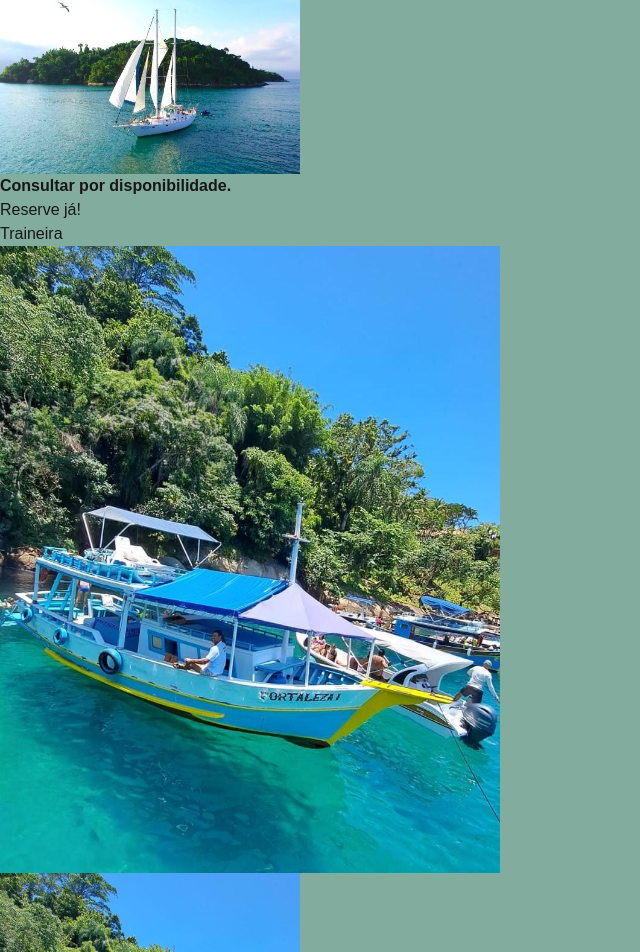
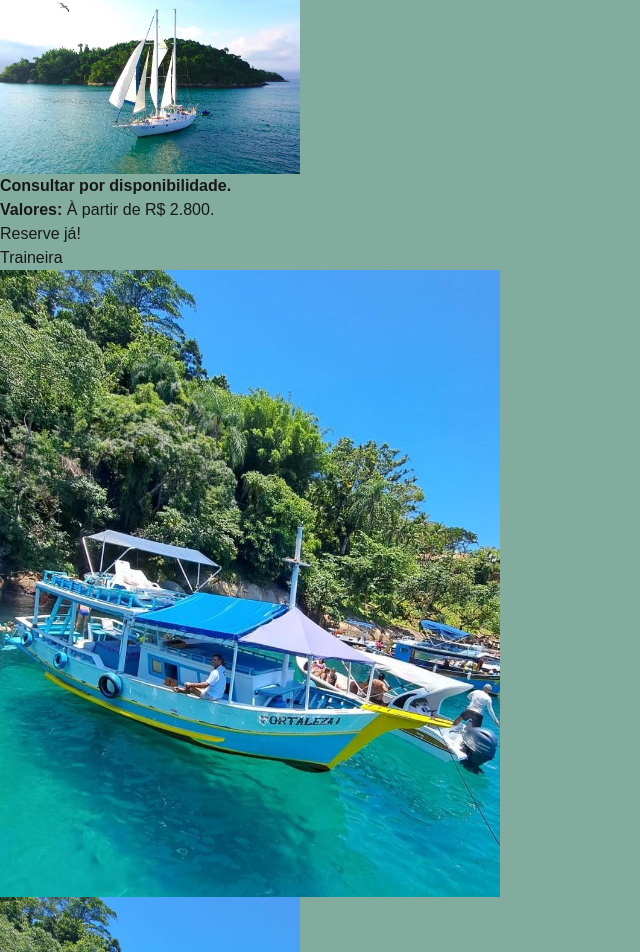
Before and after one commit to fabiosachetto/spa-roteiro-paraty, a Next.js app in the folder roteiro-paraty/: page /privativos in a window 1280 px wide. Shown: the part 3913-4865 px from the top of the page, without its empty margins (0-640 px from the left). Built offline with nearby package versions, Linux system fonts and the light colour scheme.

Commit message:
alteração em escunas e privativos

```diff
--- a/roteiro-paraty/src/app/privativos/page.tsx
+++ b/roteiro-paraty/src/app/privativos/page.tsx
@@ -8,7 +8,13 @@ export default function Privativo() {
       <h2 className="text-4xl uppercase">Privativos</h2>
       {infosPrivativos.map((infoPrivativo, index) => {
         return (
-          <div key={infoPrivativo.titulo} className={`pt-7 ${index !== infosPrivativos.length - 1 ? "py-7 border-b border-double border-b-white" : ''}`}>
+          <div
+            key={infoPrivativo.titulo}
+            className={`pt-7 ${
+              index !== infosPrivativos.length - 1
+                ? "py-7 border-b border-double border-b-white"
+                : ""
+            }`}>
             {/* <div className="pb-7"> */}
             <h3 className="text-2xl mb-5 uppercase font-bold">
               {infoPrivativo.titulo}
@@ -32,18 +38,27 @@ export default function Privativo() {
               />
             </div>
 
-            <p className="mb-6"><strong>{infoPrivativo.roteiro}</strong></p>
+            <p className="mb-6">
+              <strong>{infoPrivativo.roteiro}</strong>
+            </p>
 
             {infoPrivativo.servicos && (
-              <p className="mb-6"><strong>Disponibilizamos:</strong> {infoPrivativo.servicos}</p>
+              <p className="mb-6">
+                <strong>Disponibilizamos:</strong> {infoPrivativo.servicos}
+              </p>
             )}
 
             {infoPrivativo.valor && (
-              <p><strong>Valores:</strong> À partir de {infoPrivativo.valor} (Capacidade para até 7 pessoas.)</p>
+              <p>
+                <strong>Valores:</strong> À partir de {infoPrivativo.valor}
+              </p>
             )}
 
             <div className="mt-5">
-              <Link href={infoPrivativo.contato} target="_blank" className="transition delay-150 duration-300 ease-in-out uppercase font-bold py-2 px-6 lg:px-12 rounded-full cursor-pointer bg-[#0CC0DF] hover:bg-blue-500">
+              <Link
+                href={infoPrivativo.contato}
+                target="_blank"
+                className="transition delay-150 duration-300 ease-in-out uppercase font-bold py-2 px-6 lg:px-12 rounded-full cursor-pointer bg-[#0CC0DF] hover:bg-blue-500">
                 Reserve já!
               </Link>
             </div>
@@ -52,4 +67,4 @@ export default function Privativo() {
       })}
     </section>
   );
-};
+}
--- a/roteiro-paraty/src/data/infosPrivativos.json
+++ b/roteiro-paraty/src/data/infosPrivativos.json
@@ -1,38 +1,38 @@
 [
   {
-    "titulo":         "Lancha",
-    "imagem":         "lancha.png",
-    "alt_title":      "Lancha Privativa: Roteiros e horários definidos pelo cliente.",
-    "roteiro":        "Roteiros e horários definidos pelo cliente.",
-    "servicos":       "Churrasqueira, cooler, gelo, água, frutas, flutuadores e snorkel.",
-    "valor":          "R$ 1.500",
-    "contato":        "https://api.whatsapp.com/send?phone=5524992779411&text=Olá,%20vim%20do%20site%20e%20tenho%20interesse%20no%20passeio%20Privativo%20de%20Lancha."
+    "titulo": "Lancha",
+    "imagem": "lancha.png",
+    "alt_title": "Lancha Privativa: Roteiros e horários definidos pelo cliente.",
+    "roteiro": "Roteiros e horários definidos pelo cliente.",
+    "servicos": "Churrasqueira, cooler, gelo, água, frutas, flutuadores e snorkel.",
+    "valor": "R$ 1.500 (Capacidade para até 7 pessoas.)",
+    "contato": "https://api.whatsapp.com/send?phone=5524992779411&text=Olá,%20vim%20do%20site%20e%20tenho%20interesse%20no%20passeio%20Privativo%20de%20Lancha."
   },
   {
-    "titulo":         "Veleiro",
-    "imagem":         "veleiro.png",
-    "alt_title":      "Veleiro Privativo: Roteiros e horários definidos pelo cliente.",
-    "roteiro":        "Consultar por disponibilidade.",
-    "servicos":       "",
-    "valor":          "",
-    "contato":        "https://api.whatsapp.com/send?phone=5524992779411&text=Olá,%20vim%20do%20site%20e%20tenho%20interesse%20no%20passeio%20Privativo%20de%20Veleiro."
+    "titulo": "Veleiro",
+    "imagem": "veleiro.png",
+    "alt_title": "Veleiro Privativo: Roteiros e horários definidos pelo cliente.",
+    "roteiro": "Consultar por disponibilidade.",
+    "servicos": "",
+    "valor": "R$ 2.800.",
+    "contato": "https://api.whatsapp.com/send?phone=5524992779411&text=Olá,%20vim%20do%20site%20e%20tenho%20interesse%20no%20passeio%20Privativo%20de%20Veleiro."
   },
   {
-    "titulo":         "Traineira",
-    "imagem":         "traineira.jpeg",
-    "alt_title":      "Traineira Privativa: Roteiros e horários definidos pelo cliente.",
-    "roteiro":        "Roteiros e horários definidos pelo cliente.",
-    "servicos":       "Churrasqueira, cooler, gelo, água, frutas, flutuadores, snorkel e ducha de água doce.",
-    "valor":          "R$ 1.000",
-    "contato":        "https://api.whatsapp.com/send?phone=5524992779411&text=Olá,%20vim%20do%20site%20e%20tenho%20interesse%20no%20passeio%20Privativo%20de%20Traineira."
+    "titulo": "Traineira",
+    "imagem": "traineira.jpeg",
+    "alt_title": "Traineira Privativa: Roteiros e horários definidos pelo cliente.",
+    "roteiro": "Roteiros e horários definidos pelo cliente.",
+    "servicos": "Churrasqueira, cooler, gelo, água, frutas, flutuadores, snorkel e ducha de água doce.",
+    "valor": "R$ 1.000 (Capacidade para até 7 pessoas.)",
+    "contato": "https://api.whatsapp.com/send?phone=5524992779411&text=Olá,%20vim%20do%20site%20e%20tenho%20interesse%20no%20passeio%20Privativo%20de%20Traineira."
   },
   {
-    "titulo":         "Roteiros Personalizados",
-    "imagem":         "roteiros-personalizados.png",
-    "alt_title":      "Conheça Nossos Roteiros de Passeios Personalizados.",
-    "roteiro":        "Estaria procurando por um lugar ou roteiro diferente dos que sugerimos? Conte-nos e te ajudaremos a criar o seu próprio passeio!",
-    "servicos":       "",
-    "valor":          "",
-    "contato":        "https://api.whatsapp.com/send?phone=5524992779411&text=Olá,%20vim%20do%20site%20e%20tenho%20interesse%20em%20saber%20sobre%20Roteiros%20Personalizados."
+    "titulo": "Roteiros Personalizados",
+    "imagem": "roteiros-personalizados.png",
+    "alt_title": "Conheça Nossos Roteiros de Passeios Personalizados.",
+    "roteiro": "Estaria procurando por um lugar ou roteiro diferente dos que sugerimos? Conte-nos e te ajudaremos a criar o seu próprio passeio!",
+    "servicos": "",
+    "valor": "",
+    "contato": "https://api.whatsapp.com/send?phone=5524992779411&text=Olá,%20vim%20do%20site%20e%20tenho%20interesse%20em%20saber%20sobre%20Roteiros%20Personalizados."
   }
 ]
```
Also changed, not shown: roteiro-paraty/src/data/infosEscunas.json (+4 -4 lines).
